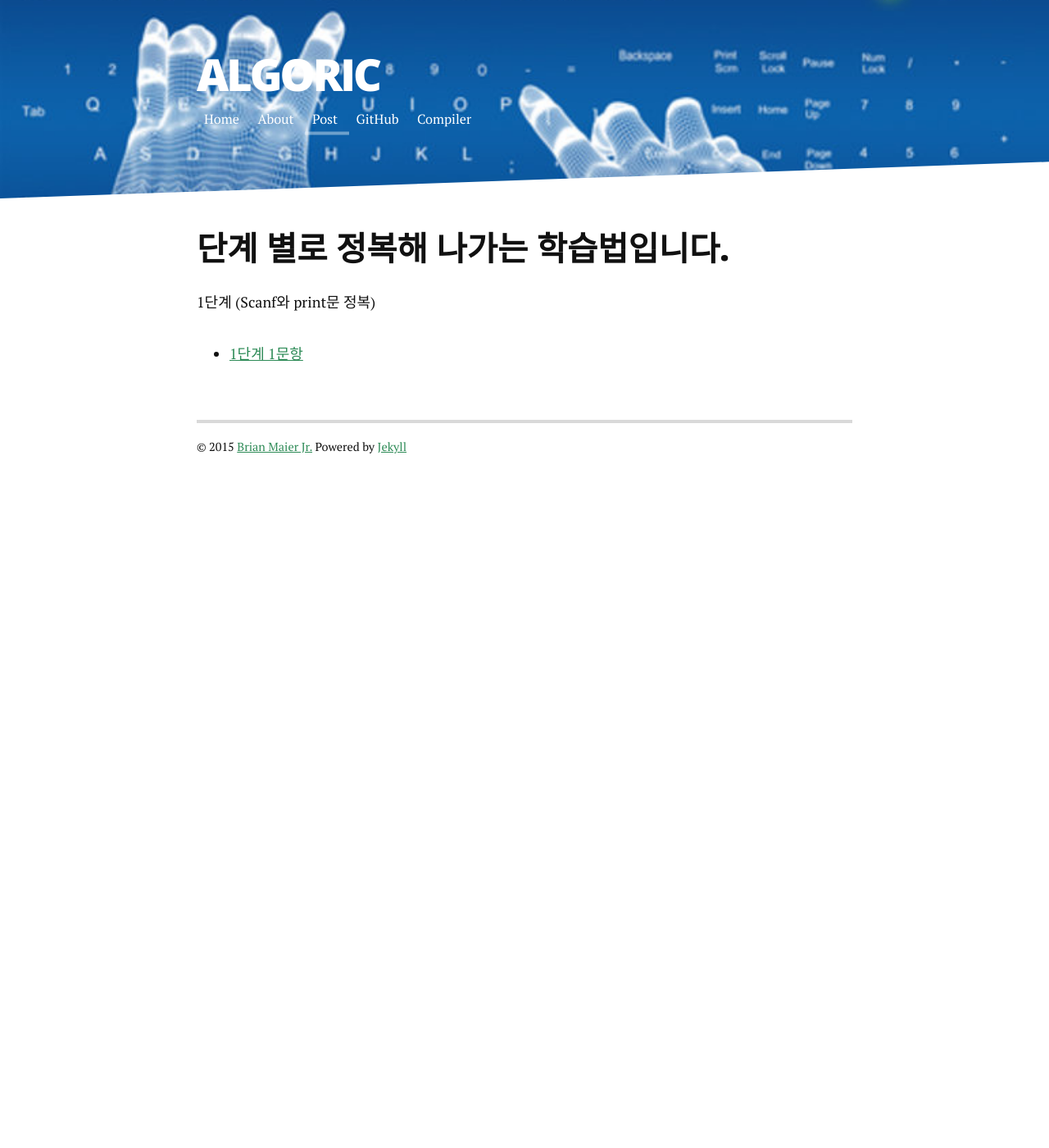
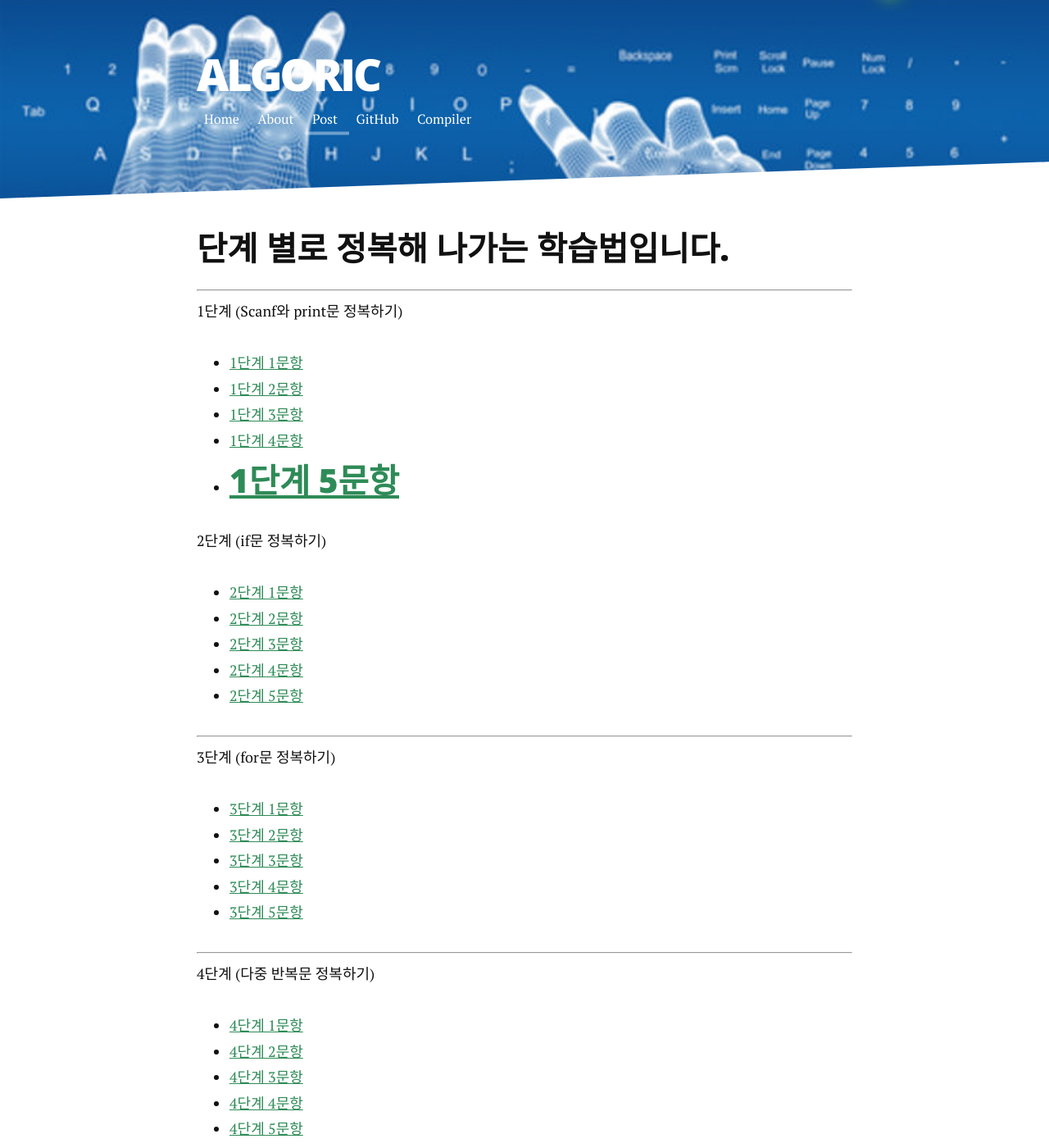
Before and after one commit to lsg154/lsg154.github.io, a Jekyll site: the page built from post.md, in a window 1280 px wide and 1400 px high. Shown: the whole window at 82% size. Built offline with Jekyll 4.4.1, drawn with Linux system fonts in a browser that asks for light colours; nearby versions of some CDN libraries; Markdown is read by kramdown in place of the engine named in the settings; comment, search, counter and statistics services are not loaded; some of the changed text lies outside the part shown.

Commit message:
Update post.md

```diff
--- a/post.md
+++ b/post.md
@@ -3,14 +3,53 @@ title: Let's Algoric!
 layout: default
 ---
 
-단계 별로 정복해 나가는 학습법입니다.
+##단계 별로 정복해 나가는 학습법입니다.
 ---
 
-1단계 (Scanf와 print문 정복)
+1단계 (Scanf와 print문 정복하기)
 
 * [1단계 1문항](http://183.106.113.109/30stair/area/area.php?pname=area)
+* [1단계 2문항](http://183.106.113.109/30stair/m2s/m2s.php?pname=m2s)
+* [1단계 3문항](http://183.106.113.109/30stair/swap/swap.php?pname=swap)
+* [1단계 4문항](http://183.106.113.109/30stair/op/op.php?pname=op)
+* [1단계 5문항](http://183.106.113.109/30stair/triangle/triangle.php?pname=triangle)
+---
 
+2단계 (if문 정복하기)
+* [2단계 1문항](http://183.106.113.109/30stair/compare/compare.php?pname=compare)
+* [2단계 2문항](http://183.106.113.109/30stair/comparefrac/comparefrac.php?pname=comparefrac)
+* [2단계 3문항](http://183.106.113.109/30stair/coci_note/coci_note.php?pname=coci_note)
+* [2단계 4문항](http://183.106.113.109/30stair/swimming/swimming.php?pname=swimming)
+* [2단계 5문항](http://183.106.113.109/30stair/hack/hack.php?pname=hack)
 
+---
+
+3단계 (for문 정복하기)
+* [3단계 1문항](http://183.106.113.109/30stair/star/star.php?pname=star)
+* [3단계 2문항](http://183.106.113.109/30stair/rep/rep.php?pname=rep)
+* [3단계 3문항](http://183.106.113.109/30stair/seq/seq.php?pname=seq)
+* [3단계 4문항](http://183.106.113.109/30stair/gugudan/gugudan.php?pname=gugudan)
+* [3단계 5문항](http://183.106.113.109/30stair/sum/sum.php?pname=sum)
+
+---
+
+4단계 (다중 반복문 정복하기)
+* [4단계 1문항](http://183.106.113.109/30stair/tri1/tri1.php?pname=tri1)
+* [4단계 2문항](http://183.106.113.109/30stair/tri2/tri2.php?pname=tri2)
+* [4단계 3문항](http://183.106.113.109/30stair/tri3/tri3.php?pname=tri3)
+* [4단계 4문항](http://183.106.113.109/30stair/printe/printe.php?pname=printe)
+* [4단계 5문항](http://183.106.113.109/30stair/etnirp/etnirp.php?pname=etnirp)
+
+---
+
+5단계 (배열 정복하기)
+* [5단계 1문항](http://183.106.113.109/30stair/rprint/rprint.php?pname=rprint)
+* [5단계 2문항](http://183.106.113.109/30stair/pmin/pmin.php?pname=pmin)
+* [5단계 3문항](http://183.106.113.109/30stair/white/white.php?pname=white)
+* [5단계 4문항](http://183.106.113.109/30stair/pir/pir.php?pname=pir)
+* [5단계 5문항](http://183.106.113.109/30stair/dwarf/dwarf.php?pname=dwarf)
+
+---
 
 <div id="disqus_thread"></div>
 <script type="text/javascript">
```
